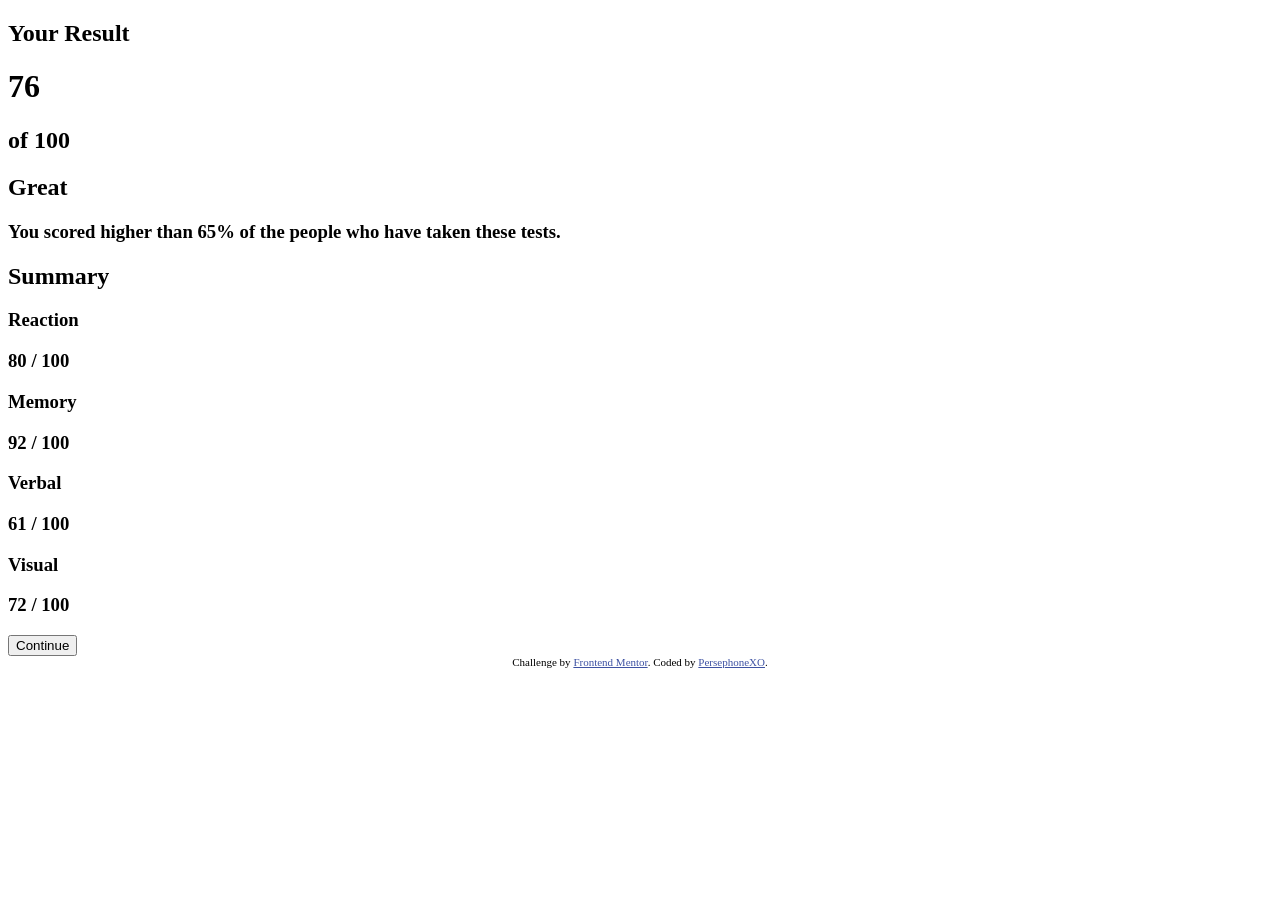
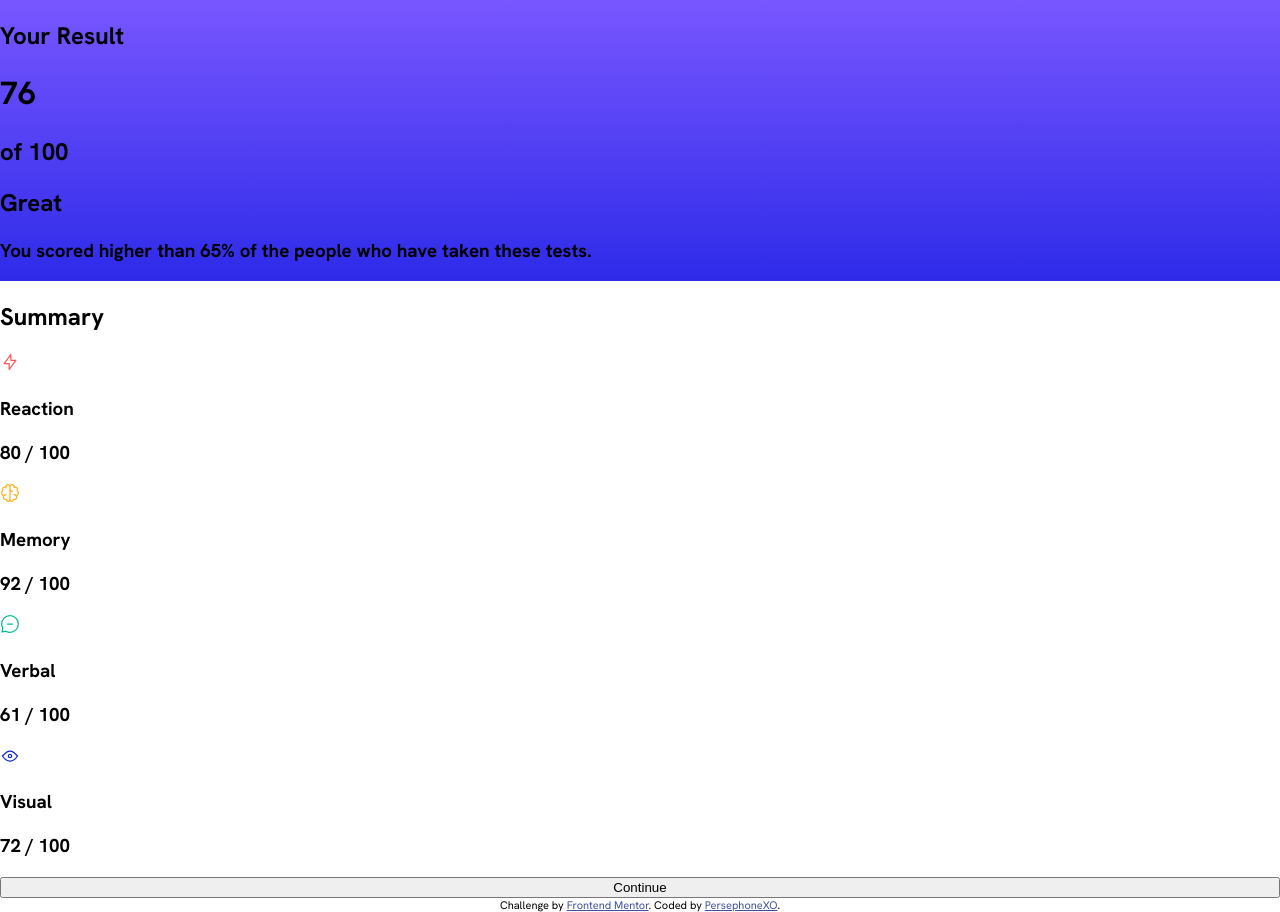
Before and after one commit to PersephoneXO/fm-results-summary-component, a plain HTML site: page index.html in a window 1280 px wide. Before the commit the page ends 800 px from the top, so only its background shows below. Drawn offline with Linux system fonts and the light colour scheme.

Commit message:
started css

```diff
--- a/index.html
+++ b/index.html
@@ -3,7 +3,9 @@
 <head>
   <meta charset="UTF-8">
   <meta name="viewport" content="width=device-width, initial-scale=1.0"> <!-- displays site properly based on user's device -->
-
+  <link rel="preconnect" href="https://fonts.googleapis.com">
+  <link rel="preconnect" href="https://fonts.gstatic.com" crossorigin>
+  <link href="https://fonts.googleapis.com/css2?family=Hanken+Grotesk:ital,wght@0,100..900;1,100..900&display=swap" rel="stylesheet">
   <link rel="icon" type="image/png" sizes="32x32" href="./results-summary-component-main/assets/images/favicon-32x32.png">
   <link rel="stylesheet" href="styles.css">
   <title>Frontend Mentor | Results summary component</title>
@@ -30,23 +32,40 @@
       </div>
       <div class="results-summary">
         <h2 class="summary-title">Summary</h2>
-        <div class="reaction-sum">
-          <h3 class="reaction-title">Reaction</h3>
+
+        <div class="summary-tab" id="reaction-tab">
+          <div class="summary-tab-left">
+            <img id='reaction-icon' alt="reaction icon" src="./results-summary-component-main/assets/images/icon-reaction.svg">
+            <h3 class="reaction-title">Reaction</h3>
+          </div>
           <h3 class="reaction-score">80 / 100</h3>
         </div>
-        <div class="memory-sum">
-          <h3 class="memory-title">Memory</h3>
+
+        <div class="summary-tab" id="memory-tab">
+          <div class="summary-tab-left">
+            <img id="memory-icon" alt="memory icon" src="./results-summary-component-main/assets/images/icon-memory.svg">
+            <h3 class="memory-title">Memory</h3>
+          </div>
           <h3 class="memory-score">92 / 100</h3>
         </div>
-        <div class="verbal-sum">
-          <h3 class="verbal-title">Verbal</h3>
+
+        <div class="summary-tab" id="verbal-tab">
+          <div class="summary-tab-left">
+            <img id="verbal-icon" alt="verbal icon" src="./results-summary-component-main/assets/images/icon-verbal.svg">
+            <h3 class="verbal-title">Verbal</h3>
+          </div>
           <h3 class="verbal-score">61 / 100</h3>
         </div>
-        <div class="visual-sum">
-          <h3 class="visual-title">Visual</h3>
+
+        <div class="summary-tab" id="visual-tab">
+          <div class="summary-tab-left">
+            <img id="visual-icon" alt="visual icon" src="./results-summary-component-main/assets/images/icon-visual.svg">
+            <h3 class="visual-title">Visual</h3>
+          </div>
           <h3 class="visual-score">72 / 100</h3>
         </div>
       </div>
+
       <button class="continue-button">Continue</button>
     </div>
   </main>
--- a/styles.css
+++ b/styles.css
@@ -0,0 +1,22 @@
+/*global css*/
+body{
+    height: 100vh;
+    width: 100vw;
+    font-family: 'Hanken Grotesk';
+    overflow: hidden;
+    margin: 0;
+}
+
+.results-card{
+    display: flex;
+    flex-direction: column;
+}
+
+.results-overview{
+    background-image: linear-gradient(to top, hsl(241, 81%, 54%), hsl(252, 100%, 67%));
+}
+
+/*design for desktop*/
+@media only screen and (min-width:768px){
+
+}
```
